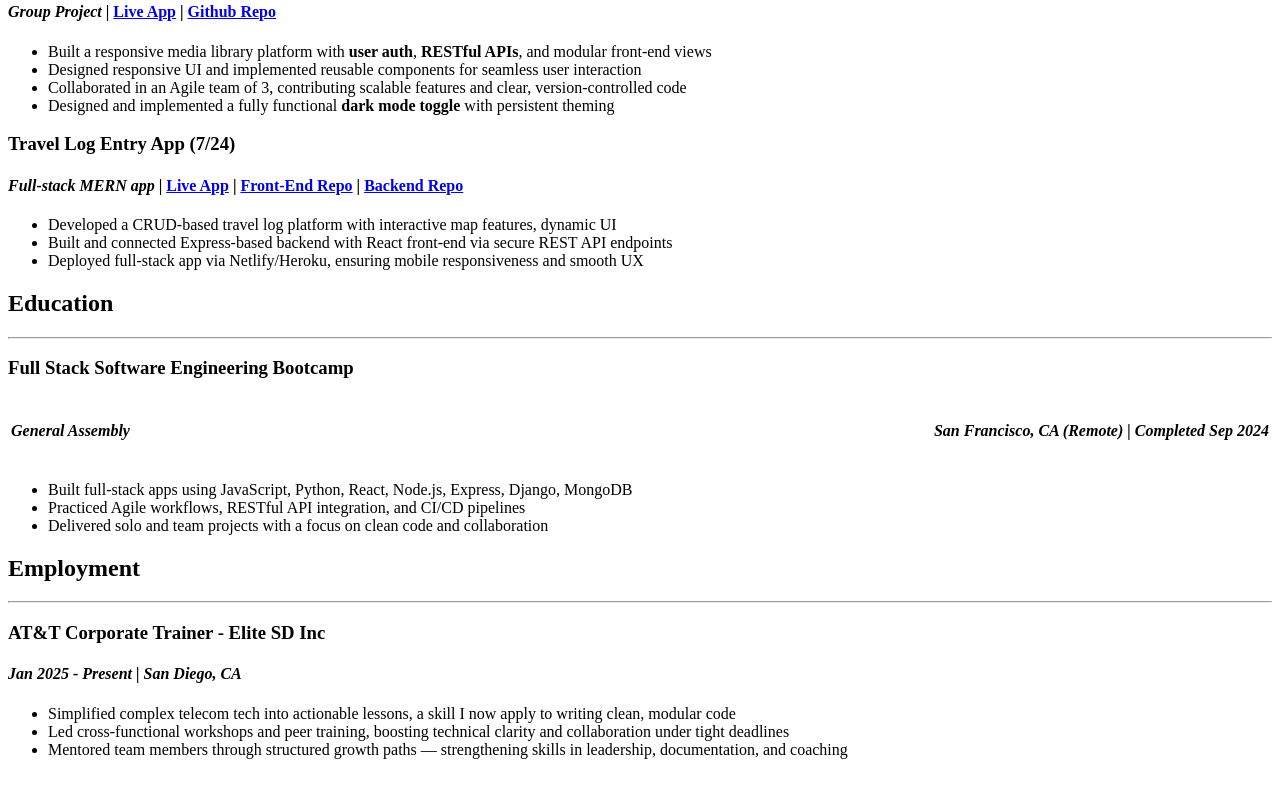
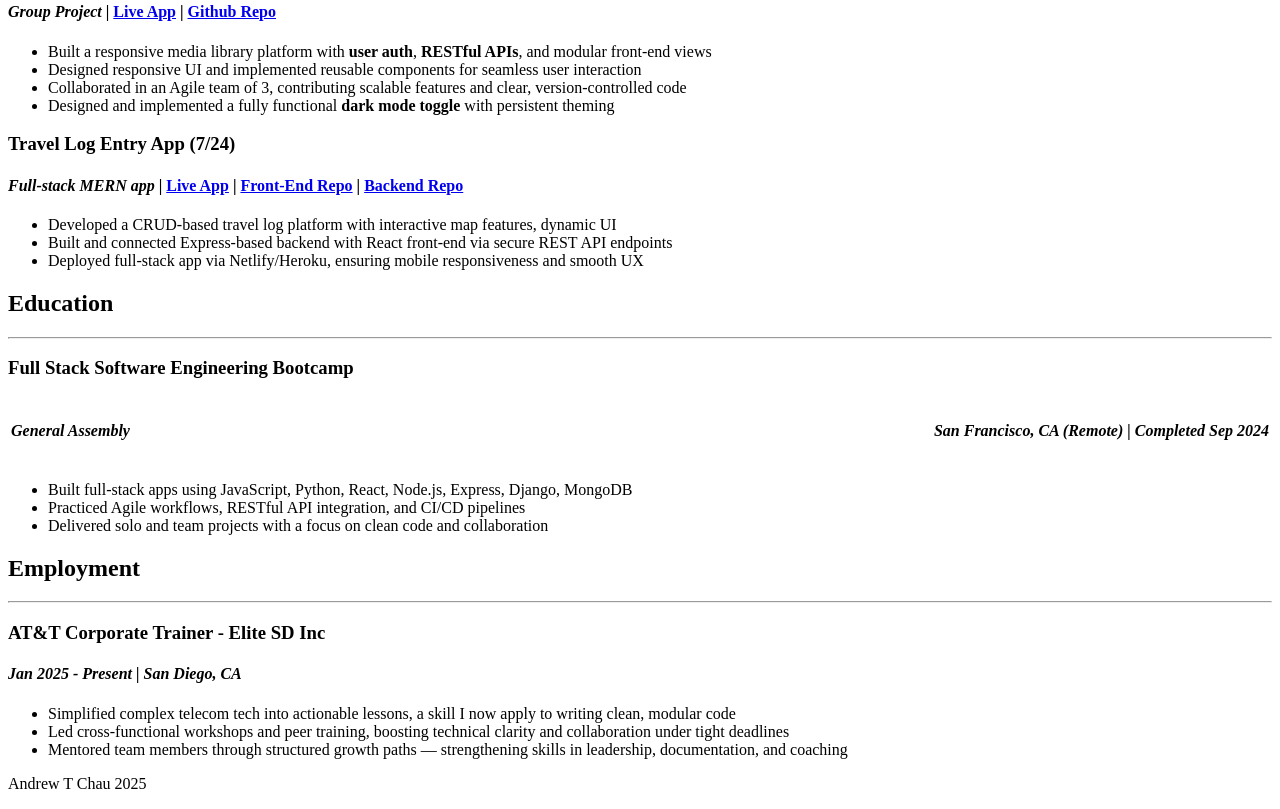
Before and after one commit to andrewtchau/capstone1-online-resume, a plain HTML site: page index.html in a window 1280 px wide. Shown: the part 521-1330 px from the top of the page. Before the commit the page ends 1296 px from the top, so only its background shows below. Drawn offline with Linux system fonts and the light colour scheme.

Commit message:
added a footer

```diff
--- a/index.html
+++ b/index.html
@@ -133,4 +133,7 @@
 			</li>
 		</ul>
 	</body>
+    <footer>
+        <p>Andrew T Chau 2025</p>
+    </footer>
 </html>
```
